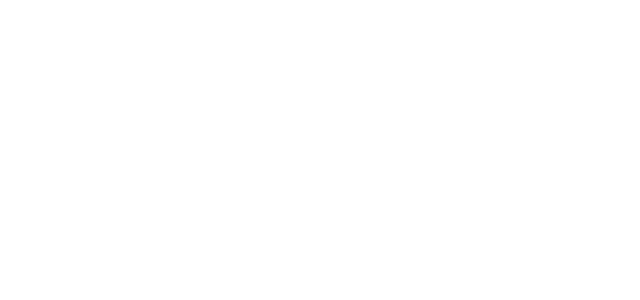
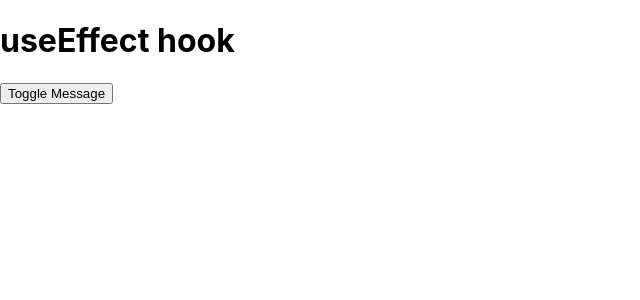
Before and after one commit to osrbck/adv-react-test, a React (Create React App) app: page / in a window 1280 px wide. Shown: the top 300 px of the page, without its empty margins (0-640 px from the left). Built offline with nearby package versions, Linux system fonts and the light colour scheme.

Commit message:
useEffect hooks

```diff
--- a/src/App.js
+++ b/src/App.js
@@ -1,50 +1,27 @@
+import React from "react";
 import "./App.css";
-import { useUser } from "./UseContext";
-import { UserProvider } from "./UseContext";
 
-const LoggedInUser = () => {
-  const { user } = useUser();
-  return(
-    <p>
-      Hello <span className="Username">{user.name}</span>
-    </p>
-  );
-};
+function App(){
+  const [toggle, setToggle] = React.useState(false);
 
-const Header = () => {
-  return(
-    <header>
-      <h2>Blog App</h2>
-      <LoggedInUser />
-    </header>
-  );
-};
+  const clickHandler = () => {
+    setToggle(!toggle);
+  }
 
-const Page = () => {
-  const { user } = useUser();
+  React.useEffect( () => {
+    document.title = toggle ? "Welcome !" : "using the useEffect hook"
+  }, []);
+
   return(
     <div>
-      <h2>Lorem</h2>
-      <p>Lorem Ipsum dolor sit amet, consectetur adispiscing elit.</p>
-      <p>Written by {user.name}</p>
+      <h1>useEffect hook</h1>
+      <button onClick={clickHandler}>
+        Toggle Message
+      </button>
+      {toggle && <h2>Welcome !</h2>}
     </div>
-  );
-};
-function App(){
-  return(
-    <div className="App">
-      <Header/>
-      <Page/>
-    </div>
-  );
+  )
 }
 
-function Root(){
-  return (
-    <UserProvider>
-      <App />
-    </UserProvider>
-  );
-}
 
-export default Root;
+export default App;
--- a/src/UseContext.js
+++ /dev/null
@@ -1,14 +0,0 @@
-import { createContext, useContext, useState } from "react";
-
-const UserContext = createContext(undefined);
-
-export const UserProvider = ({children}) => {
-    const {user} = useState({
-        name: "Osman",
-        email: "osrbck@gmail.com",
-        dob: "01/03/1994",
-    })
-    return <UserContext.Provider value={{ user }}></UserContext.Provider>
-}
-
-export const useUser = () => useContext(UserContext);
```
